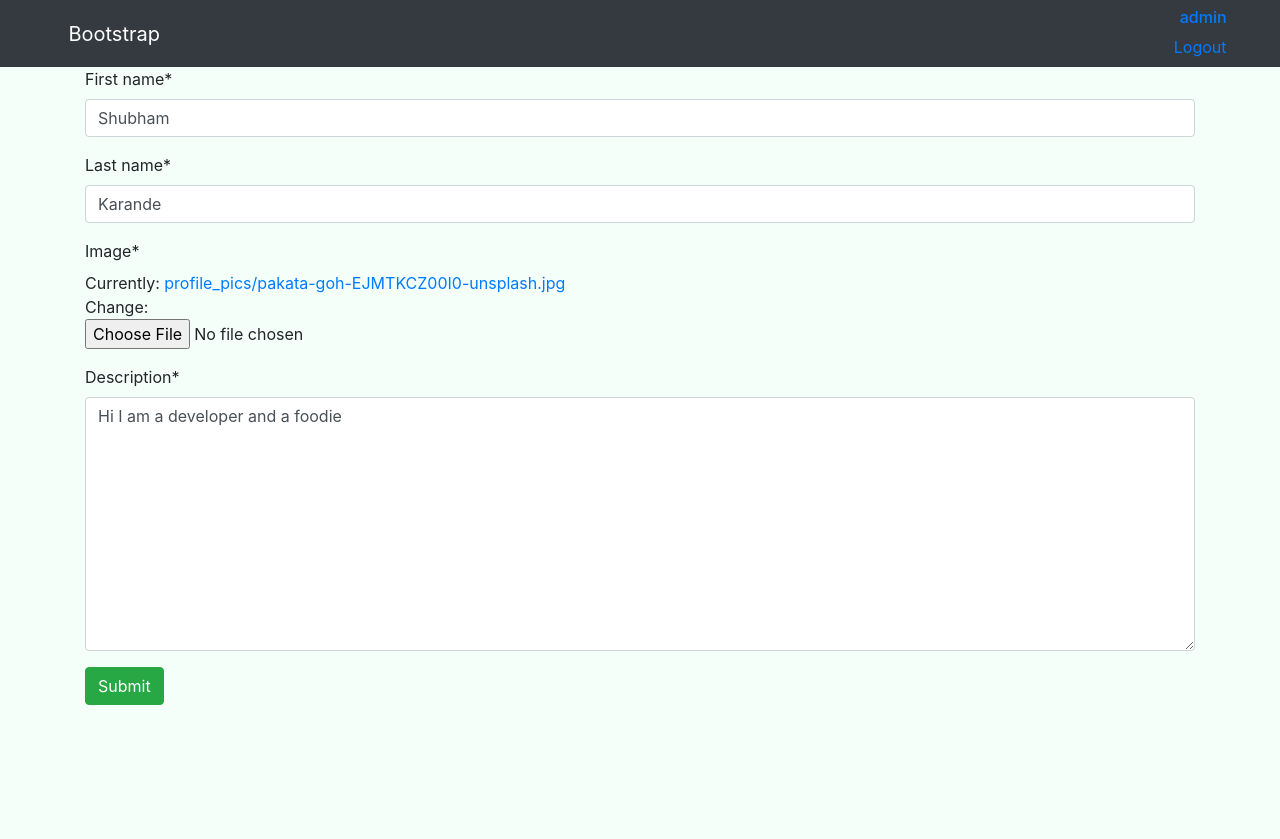
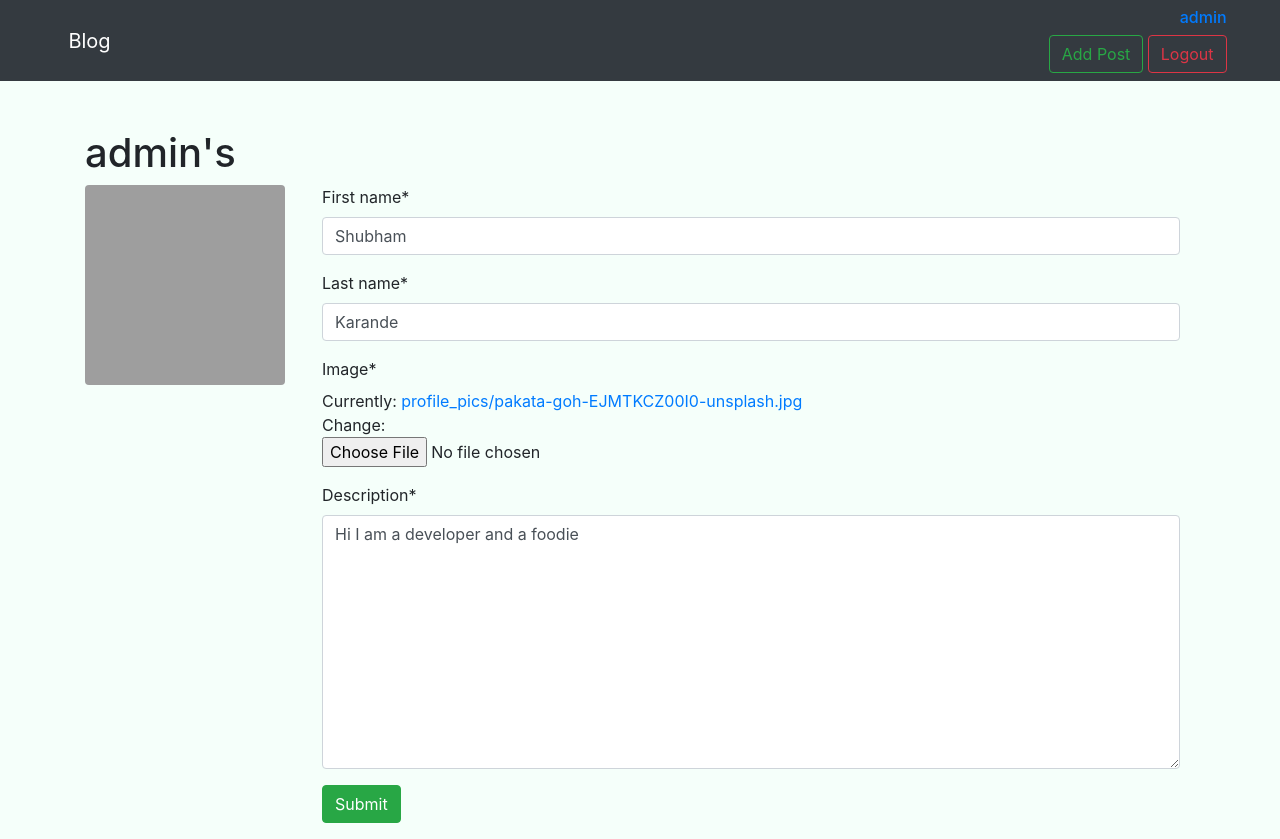
Before and after one commit to shubh2305/Blog_Website, a Django app: page /blog/users/1/update/ in a window 1280 px wide. Before the commit the page ends 705 px from the top, so only its background shows below. Run offline with Django 3.2, Linux system fonts and the light colour scheme; a user stored in the database is signed in; data comes from the database, SQL or seed files in the repository; both versions use the stored data as it was after the commit; some libraries are stand-ins or nearby versions; grey boxes are pictures that could not be loaded.

Commit message:
6th Commit: Added the urls

```diff
--- a/blog/urls.py
+++ b/blog/urls.py
@@ -18,10 +18,10 @@ urlpatterns = [
     path('register/', views.register_view, name='register'),
     path('posts/<int:pk>/', PostDetailView.as_view(), name='post_detail'),
     path('posts/add_posts/', PostCreateView.as_view(), name='post_create'),
-    path('posts/<int:pk>/edit/', PostUpdateView.as_view(), name='post_update'),
+    path('posts/<int:pk>/update/', PostUpdateView.as_view(), name='post_update'),
     path('posts/<int:pk>/delete/', PostDeleteView.as_view(), name='post_delete'),
     path('users/<int:pk>/update/', UserUpdateView.as_view(), name='user_update'),
-    path('users/<int:pk>/', views.profile_view, name='profile_view'),
+    path('users/<int:pk>/', UserUpdateView.as_view(), name='profile_view'),
     path('users/makeprofile/', UserCreateView.as_view(), name='create_profile'),
     path('posts/<int:pk>/add_comment/', CommentCreateView.as_view(), name='create_comment'),
     path('posts/<int:pk>/like/', views.LikeView, name='blog_like')
--- /dev/null
+++ b/static/css/styles-profile.css
@@ -0,0 +1,13 @@
+.left {
+    width: 20%;
+    float: left;
+}
+
+.left img{
+    width: 200px;
+    height: 200px;
+}
+
+.right {
+    margin-left: 20%;
+}
--- a/templates/base.html
+++ b/templates/base.html
@@ -14,26 +14,26 @@
     </head>
 
     <body>
-        <nav class="navbar navbar-dark bg-dark">
+        <nav class="navbar navbar-dark bg-dark mb-5">
             <div class="container-fluid">
 				<a class="navbar-brand" href="#">
-					Bootstrap
+					Blog
 				</a>
             </div>
 
             <div class="text-right" style="color: white">
                 {% if user.is_authenticated %}
+
                     <h6> <a href="{% url 'profile_view' user.id %}">{{ user.username }}</a> </h6>
-                    <a href="{% url 'logout' %}">Logout</a>
+                    <a href="{% url 'post_create' %}" class="btn btn-outline-success">Add Post</a>
+                    <a href="{% url 'logout' %}" class="btn btn-outline-danger">Logout</a>
+
                 {% else %}
                     <h6>Anonymous</h6>
                 {% endif %}
             </div>
         </nav>
 		<div>
-		{% for message in messages %}
-			<small class="alert alert-success">{{ meassage }}</small>
-		{% endfor %}
 		</div>
 		{% block content %}
 		{% endblock %}
--- a/templates/blog/login.html
+++ b/templates/blog/login.html
@@ -15,10 +15,14 @@
 
 <div class="container mb-6">
     <form action="" method="POST" class="form-group">
+        <h1>Login Now!</h1>
         {% csrf_token %}
         {{ form|crispy }}
-        <button type="submit" class="btn btn-success">Login</button>
+        <button type="submit" class="btn btn-success mb-3">Login</button><br>
+        <small>Don't have an account ? <a href="{% url 'register' %}">Register
+    </a> Here</small>
     </form>
+
 </div>
 
 
--- a/templates/blog/profile_form.html
+++ b/templates/blog/profile_form.html
@@ -1,15 +1,37 @@
 {% extends "base.html" %}
 {% load crispy_forms_tags %}
+{% load static %}
 {% block title %}
     Make your Profile
 {% endblock title %}
 
+{% block head %}
+    <link rel="stylesheet" href="{% static 'css/styles-profile.css' %}">
+{% endblock %}
 {% block content %}
-<div class="container mb-6">
-    <form action="" method="POST" class="form-group">
-        {% csrf_token %}
-        {{ form|crispy }}
-        <button type="submit" class="btn btn-success">Submit</button>
-    </form>
+
+<div class="container mt-5">
+
+    <h1>{{ request.user }}'s </h1>
+
+    <div class="left">
+        <img src={{ request.user.profile.image.url }} class="rounded">
+    </div>
+
+    <div class="right">
+        <div class="container ml-auto mb-6">
+            <form action="" method="POST" class="form-group" enctype="multipart/form-data">
+
+                {% csrf_token %}
+                <div class=".form-row">
+                    {{ form|crispy }}
+                </div>
+
+                {% if profile.user == request.user %}
+                    <button type="submit" class="btn btn-success">Submit</button>
+                {% endif %}
+            </form>
+        </div>
+    </div>
 </div>
 {% endblock content %}
--- a/templates/blog/register.html
+++ b/templates/blog/register.html
@@ -18,6 +18,8 @@
             {{ form|crispy }}
             <button class="btn btn-success" >Register</button>
         </form>
+        <small>Have an account already ? <a href="{% url 'login' %}">Login
+        </a> Here</small>
     </div>
 
 {% endblock content %}
--- a/templates/index.html
+++ b/templates/index.html
@@ -18,7 +18,7 @@
         {% for post in posts %}
             <div class="blog shadow-sm p-3 mb-5 bg-white">
                 <h1>{{ post.title }}</h1>
-                <strong>{{ post.author }}</strong>
+                <strong> <a href="{% url 'profile_view' post.author.id %}">{{ post.author }}</a></strong>
                 <small>{{ post.date_created }}</small>
                 <p>{{ post.body|safe|truncatewords:40 }}</p>
 
```
Also changed, not shown: db.sqlite3.
